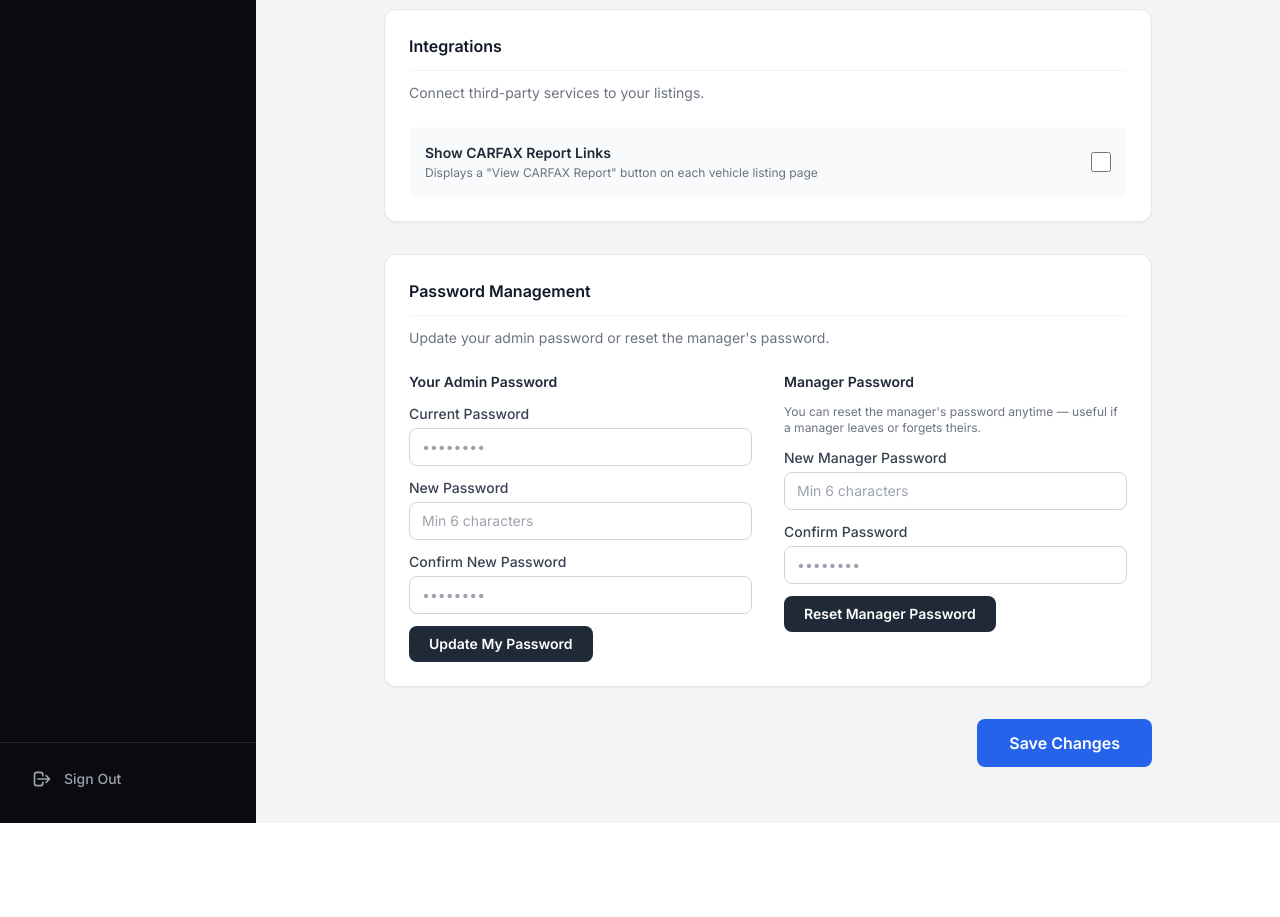
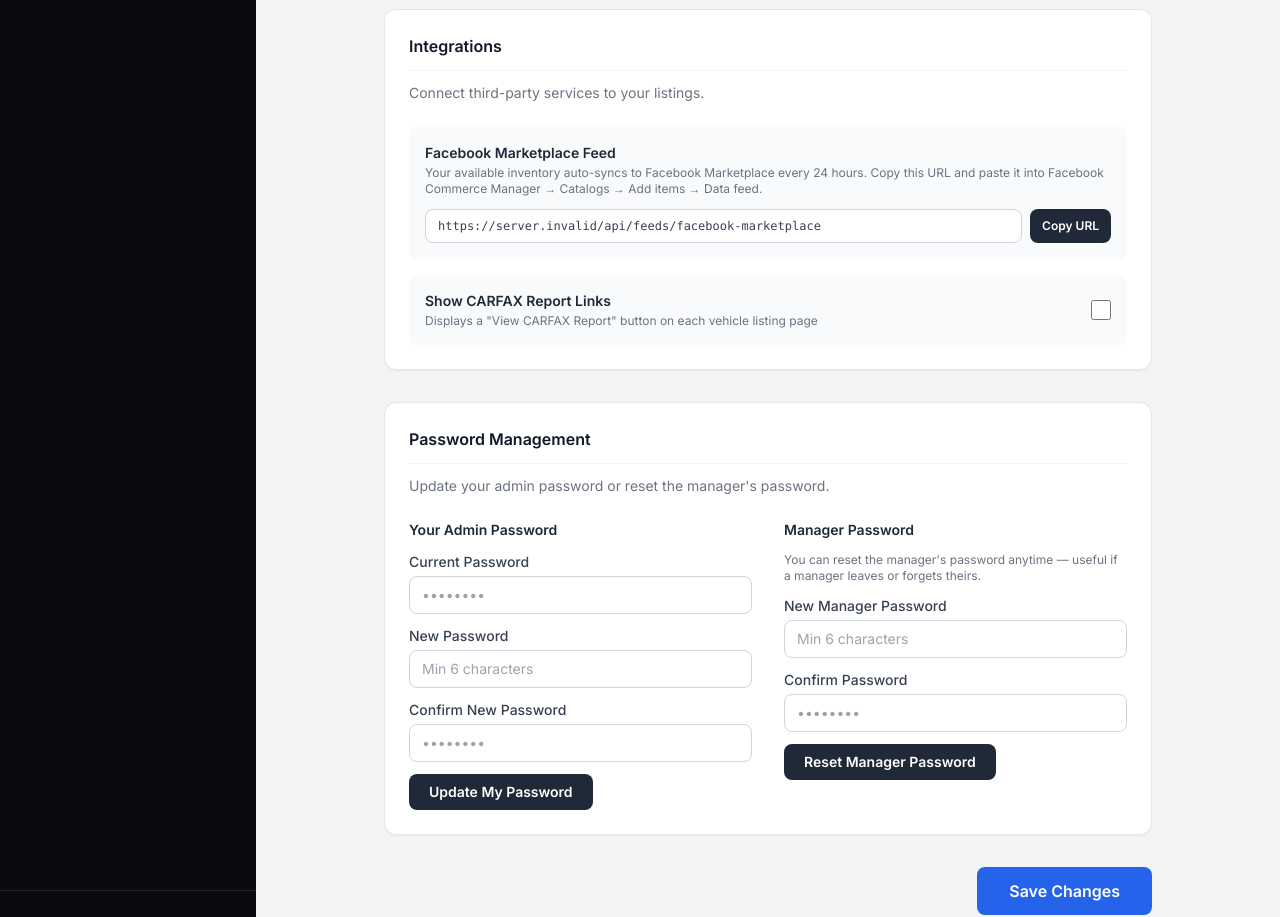
Before and after one commit to stepdugas/dealership-template, a Vue app in the folder frontend/: page /admin/settings in a window 1280 px wide. Shown: the part 5840-6757 px from the top of the page. Before the commit the page ends 6663 px from the top, so only its background shows below. Built offline with nearby package versions, Linux system fonts and the light colour scheme; no server answers; sample sign-in values are in the browser's storage.

Commit message:
feat: show Facebook Marketplace feed URL in admin Integrations section

```diff
--- a/frontend/src/views/admin/AdminSettingsView.vue
+++ b/frontend/src/views/admin/AdminSettingsView.vue
@@ -381,6 +381,23 @@
           Connect third-party services to your listings.
         </p>
         <div class="space-y-4">
+          <!-- Facebook Marketplace Feed -->
+          <div class="p-4 bg-gray-50 rounded-lg">
+            <p class="text-sm font-semibold text-gray-800">Facebook Marketplace Feed</p>
+            <p class="text-xs text-gray-500 mt-0.5 mb-3">Your available inventory auto-syncs to Facebook Marketplace every 24 hours. Copy this URL and paste it into Facebook Commerce Manager → Catalogs → Add items → Data feed.</p>
+            <div class="flex gap-2">
+              <input
+                :value="`${API_BASE_URL}/api/feeds/facebook-marketplace`"
+                readonly
+                class="flex-1 px-3 py-2 bg-white border border-gray-300 rounded-lg text-xs text-gray-700 font-mono"
+              />
+              <button
+                @click="copyFeedUrl"
+                class="px-3 py-2 bg-gray-800 text-white text-xs font-semibold rounded-lg hover:bg-gray-900 transition whitespace-nowrap"
+              >{{ feedCopied ? 'Copied!' : 'Copy URL' }}</button>
+            </div>
+          </div>
+
           <label class="flex items-center justify-between p-4 bg-gray-50 rounded-lg cursor-pointer hover:bg-gray-100 transition">
             <div>
               <p class="text-sm font-semibold text-gray-800">Show CARFAX Report Links</p>
@@ -481,13 +498,20 @@
 </template>
 
 <script setup>
-import { ref, reactive, onMounted } from 'vue'
+import { ref, reactive, onMounted, computed } from 'vue'
 import { adminGetSettings, adminUpdateSettings, adminChangePassword, adminChangeManagerPassword } from '../../api/index'
 import { HERO_PRESETS, fetchSiteSettings } from '../../composables/useSiteSettings'
-import { CLOUDINARY_CLOUD_NAME, CLOUDINARY_UPLOAD_PRESET } from '../../config'
+import { CLOUDINARY_CLOUD_NAME, CLOUDINARY_UPLOAD_PRESET, API_BASE_URL } from '../../config'
 
 const loading       = ref(true)
 const saving        = ref(false)
+const feedCopied    = ref(false)
+
+function copyFeedUrl() {
+  navigator.clipboard.writeText(`${API_BASE_URL}/api/feeds/facebook-marketplace`)
+  feedCopied.value = true
+  setTimeout(() => { feedCopied.value = false }, 2000)
+}
 const customHeroUrl = ref('')
 const successMsg = ref('')
 const errorMsg   = ref('')
```
